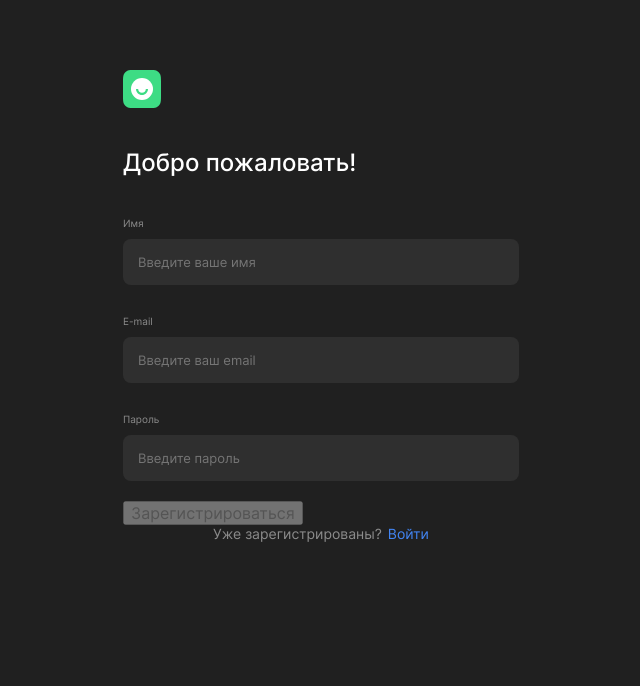
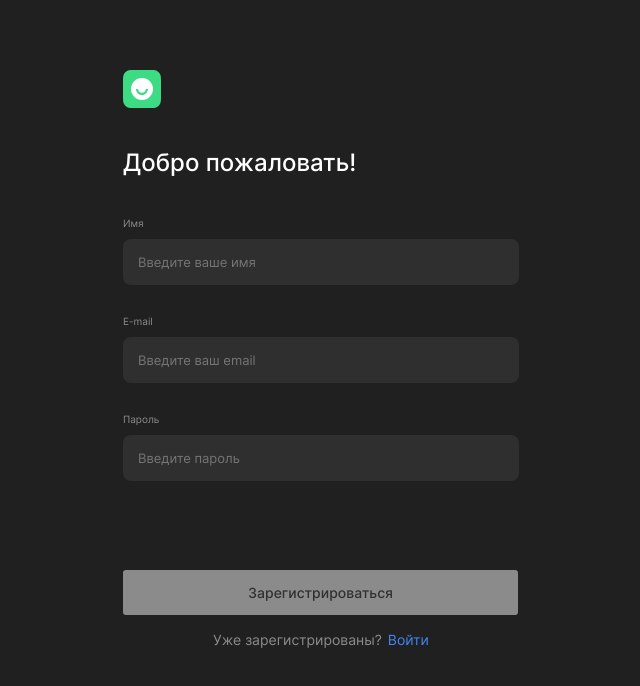
Before and after one commit to elena1983-zinatylina/movies-explorer-frontend, a React (Create React App) app: page /signup in a window 1280 px wide. Shown: the top 686 px of the page, without its empty margins (319-959 px from the left). Built offline with nearby package versions, Linux system fonts and the light colour scheme.

Commit message:
недочеты стилей

```diff
--- a/src/components/Register/Register.css
+++ b/src/components/Register/Register.css
@@ -103,7 +103,7 @@
   align-self: flex-start;
 }
 
-.authorization-form__button {
+.authorization-form__btn {
   margin: 0;
   padding: 0;
   color: #FFFFFF;
@@ -119,6 +119,12 @@
   line-height: normal;
   padding: 14px 125px;
   cursor: pointer;
+}
+
+.authorization-form__btn_disabled {
+  cursor: default;
+  background-color: #8B8B8B;
+  color: #303030;
 }
 
 .authorization-form__button:hover {
```
